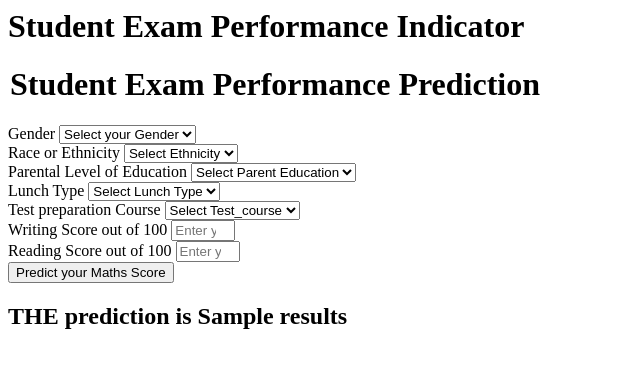
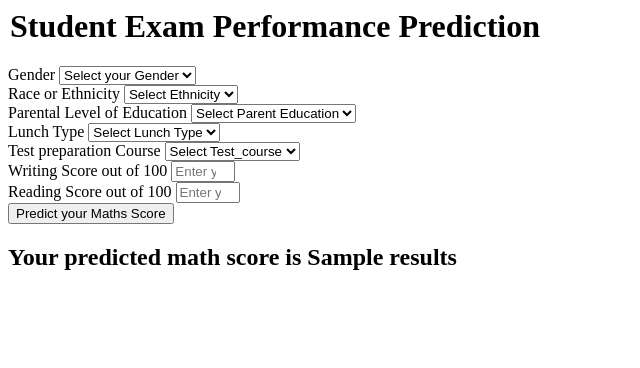
Before and after one commit to Jnyambok/Student_performance_predictor, a Flask app: template templates/home.html in a window 1280 px wide. Shown: the top 368 px of the page, without its empty margins (0-640 px from the left). Run offline with Flask 3, Linux system fonts and the light colour scheme; the template is opened without the code that fills it: most values are stand-ins (such as "Sample title", 1, 10 or a date in 2020).

Commit message:
Changed the index.html UI

```diff
--- a/templates/home.html
+++ b/templates/home.html
@@ -1,7 +1,10 @@
 <html>
 <body>
+
+
+
     <div class="login">
-       <h1>Student Exam Performance Indicator</h1>
+
 
        <form action="{{ url_for('predict_datapoint')}}" method="post">
         <h1>
@@ -105,7 +108,7 @@
         </div>
     </form>
     <h2>
-       THE  prediction is {{results}}
+       Your predicted math score is {{results}}
     </h2>
    <body>
 </html>
```
